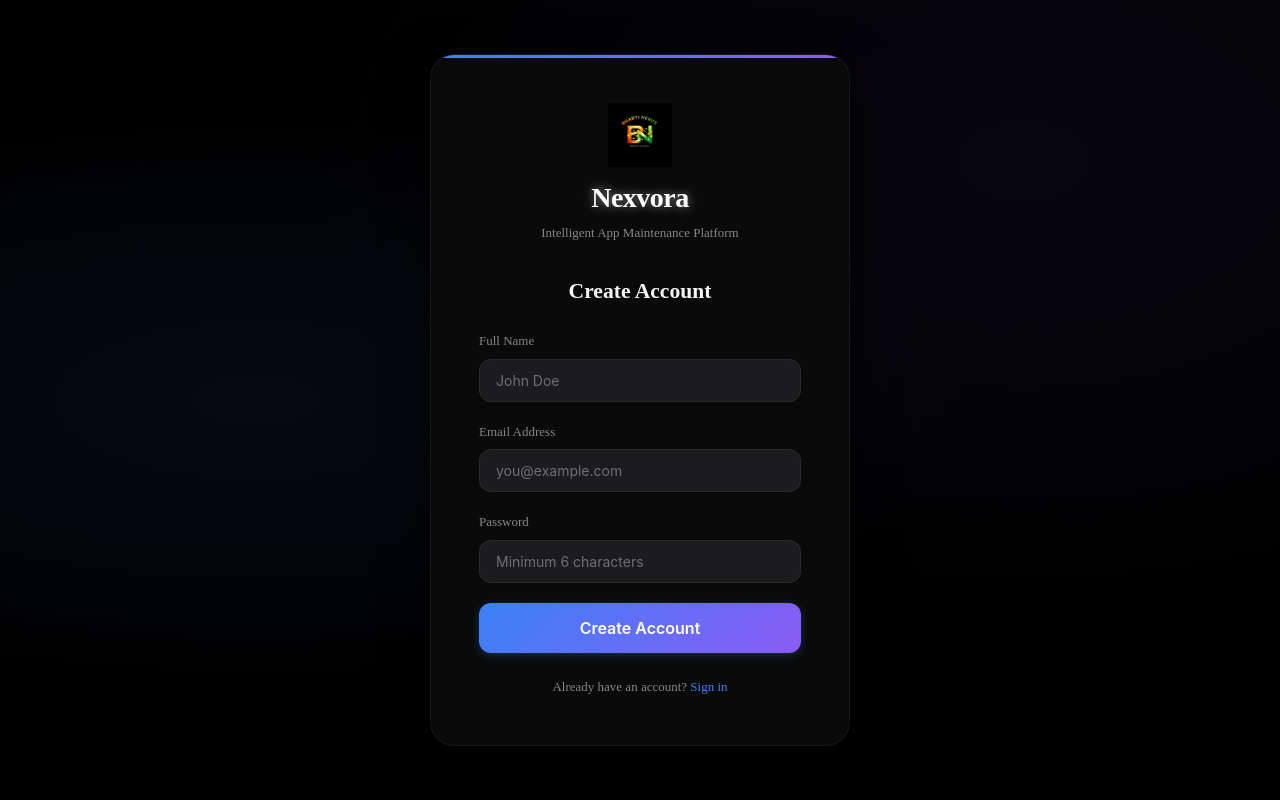
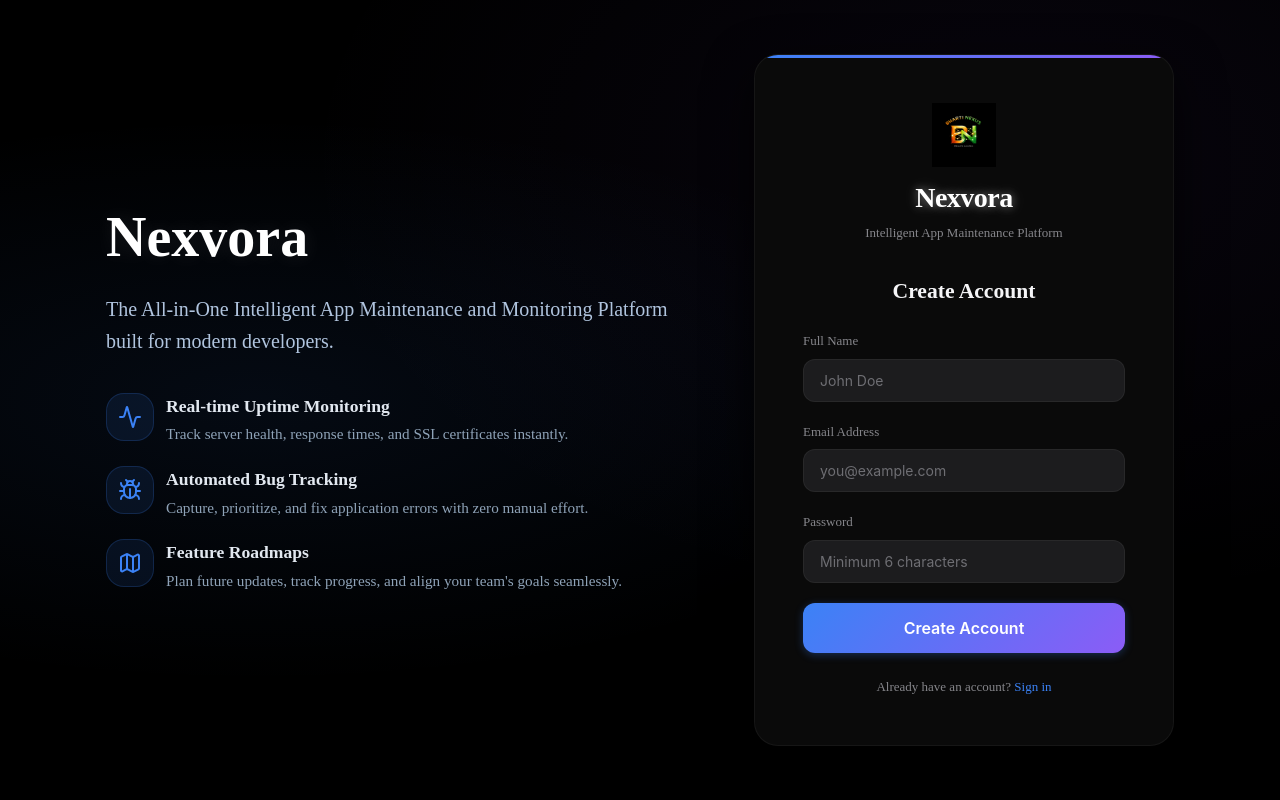
Before and after one commit to samarth3394/BhartiAppplus, a Flask app: page /register in a window 1280 px wide. Run offline with Flask 3, Linux system fonts and the light colour scheme.

Commit message:
feat: Redesign auth pages with a premium split layout containing detailed application features

```diff
--- a/static/css/style.css
+++ b/static/css/style.css
@@ -168,6 +168,91 @@ a:hover {
         radial-gradient(ellipse at 20% 50%, rgba(59, 130, 246, 0.08) 0%, transparent 50%),
         radial-gradient(ellipse at 80% 20%, rgba(139, 92, 246, 0.06) 0%, transparent 50%),
         var(--bg-primary);
+}
+
+.auth-wrapper {
+    display: flex;
+    width: 100%;
+    max-width: 1200px;
+    margin: 0 auto;
+    gap: var(--space-3xl);
+    align-items: center;
+    justify-content: center;
+}
+
+.auth-info {
+    flex: 1;
+    display: flex;
+    flex-direction: column;
+    gap: var(--space-xl);
+    max-width: 600px;
+}
+
+.auth-info h1 {
+    font-size: 3.5rem;
+    font-weight: 800;
+    line-height: 1.1;
+    color: #ffffff;
+    text-shadow: 0 0 20px rgba(255, 255, 255, 0.1);
+}
+
+.auth-info > p {
+    font-size: 1.25rem;
+    line-height: 1.6;
+    color: #b0c4de; /* Light Steel Blue */
+    font-weight: 400;
+}
+
+.auth-features-list {
+    display: flex;
+    flex-direction: column;
+    gap: var(--space-lg);
+    margin-top: var(--space-md);
+}
+
+.auth-feature {
+    display: flex;
+    align-items: flex-start;
+    gap: var(--space-md);
+}
+
+.auth-feature-icon {
+    display: flex;
+    align-items: center;
+    justify-content: center;
+    width: 48px;
+    height: 48px;
+    background: rgba(59, 130, 246, 0.1);
+    border: 1px solid rgba(59, 130, 246, 0.2);
+    border-radius: var(--radius-lg);
+    color: var(--accent-primary);
+    flex-shrink: 0;
+}
+
+.auth-feature-content h3 {
+    color: #e2e8f0;
+    font-size: 1.1rem;
+    margin-bottom: 4px;
+    font-weight: 600;
+}
+
+.auth-feature-content p {
+    color: #8fa3b8; /* Darker Steel Blue */
+    font-size: 0.95rem;
+    line-height: 1.5;
+}
+
+@media (max-width: 900px) {
+    .auth-wrapper {
+        flex-direction: column;
+    }
+    .auth-info {
+        text-align: center;
+        margin-bottom: var(--space-2xl);
+    }
+    .auth-features-list {
+        display: none; /* Hide detailed features on small screens to save space */
+    }
 }
 
 .auth-card {
--- a/templates/auth/register.html
+++ b/templates/auth/register.html
@@ -8,10 +8,49 @@
     <link rel="preconnect" href="https://fonts.googleapis.com">
     <link href="https://fonts.googleapis.com/css2?family=Inter:wght@300;400;500;600;700;800&display=swap" rel="stylesheet">
     <link rel="stylesheet" href="{{ url_for('static', filename='css/style.css') }}">
+    <script src="https://unpkg.com/lucide@latest"></script>
 </head>
 <body>
     <div class="auth-container">
-        <div class="auth-card">
+        <div class="auth-wrapper">
+            <!-- App Details Section -->
+            <div class="auth-info">
+                <h1>Nexvora</h1>
+                <p>The All-in-One Intelligent App Maintenance and Monitoring Platform built for modern developers.</p>
+
+                <div class="auth-features-list">
+                    <div class="auth-feature">
+                        <div class="auth-feature-icon">
+                            <i data-lucide="activity"></i>
+                        </div>
+                        <div class="auth-feature-content">
+                            <h3>Real-time Uptime Monitoring</h3>
+                            <p>Track server health, response times, and SSL certificates instantly.</p>
+                        </div>
+                    </div>
+                    <div class="auth-feature">
+                        <div class="auth-feature-icon">
+                            <i data-lucide="bug"></i>
+                        </div>
+                        <div class="auth-feature-content">
+                            <h3>Automated Bug Tracking</h3>
+                            <p>Capture, prioritize, and fix application errors with zero manual effort.</p>
+                        </div>
+                    </div>
+                    <div class="auth-feature">
+                        <div class="auth-feature-icon">
+                            <i data-lucide="map"></i>
+                        </div>
+                        <div class="auth-feature-content">
+                            <h3>Feature Roadmaps</h3>
+                            <p>Plan future updates, track progress, and align your team's goals seamlessly.</p>
+                        </div>
+                    </div>
+                </div>
+            </div>
+
+            <!-- Register Card -->
+            <div class="auth-card">
             <div class="auth-logo">
                 <img src="{{ url_for('static', filename='images/logo.webp') }}" alt="Nexvora Logo" style="width: 64px; height: 64px; margin: 0 auto 10px; display: block; object-fit: contain;">
                 <h1>Nexvora</h1>
@@ -46,6 +85,7 @@
             <p style="text-align:center;margin-top:var(--space-xl);font-size:var(--font-sm);color:var(--text-secondary);">
                 Already have an account? <a href="/login">Sign in</a>
             </p>
+        </div>
         </div>
     </div>
 
@@ -86,6 +126,10 @@
                 btn.textContent = 'Create Account';
             }
         }
+
+        document.addEventListener('DOMContentLoaded', () => {
+            lucide.createIcons();
+        });
     </script>
 </body>
 </html>
```
Also changed, not shown: templates/auth/login.html (+45 -1 lines).
